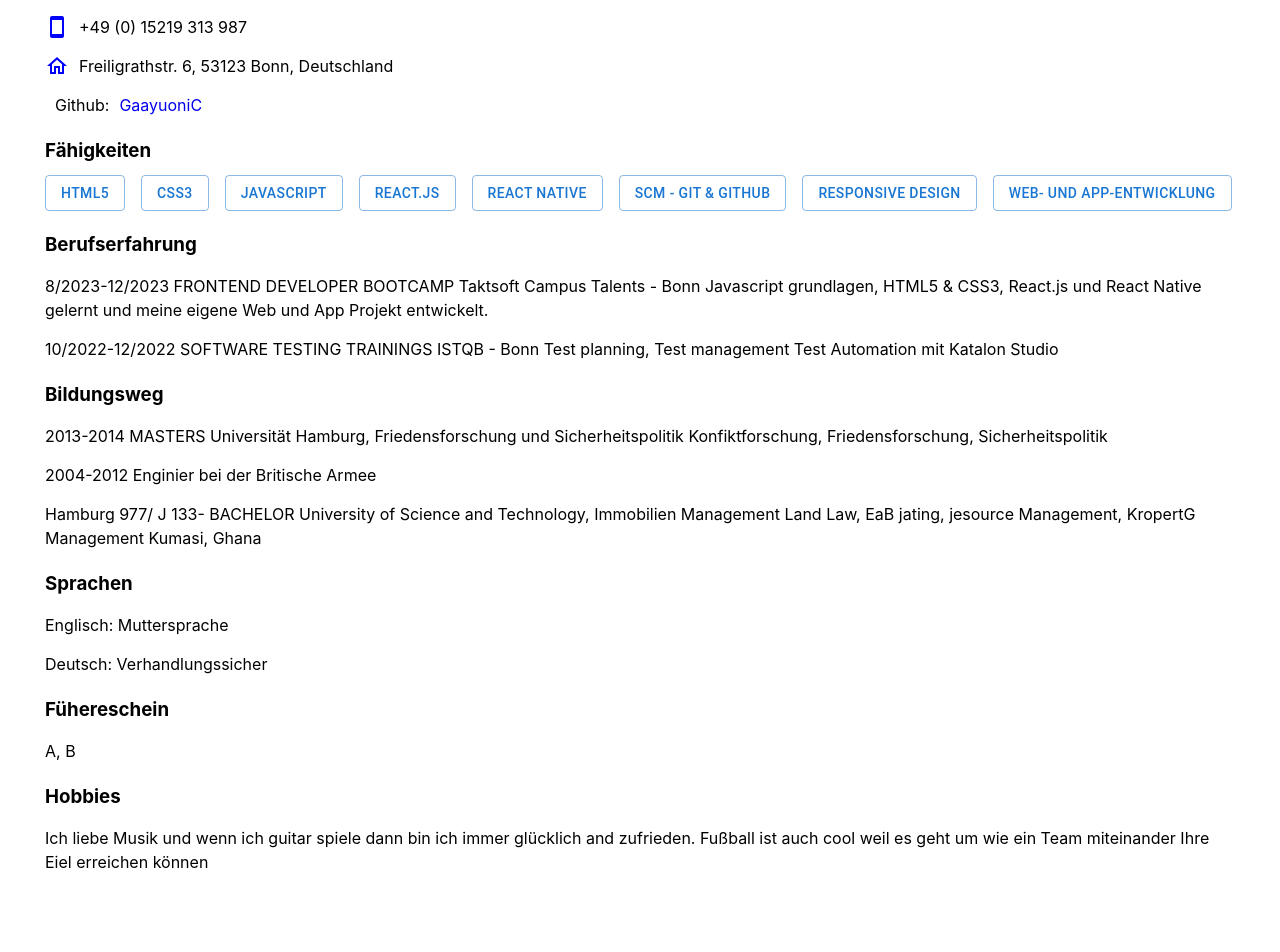
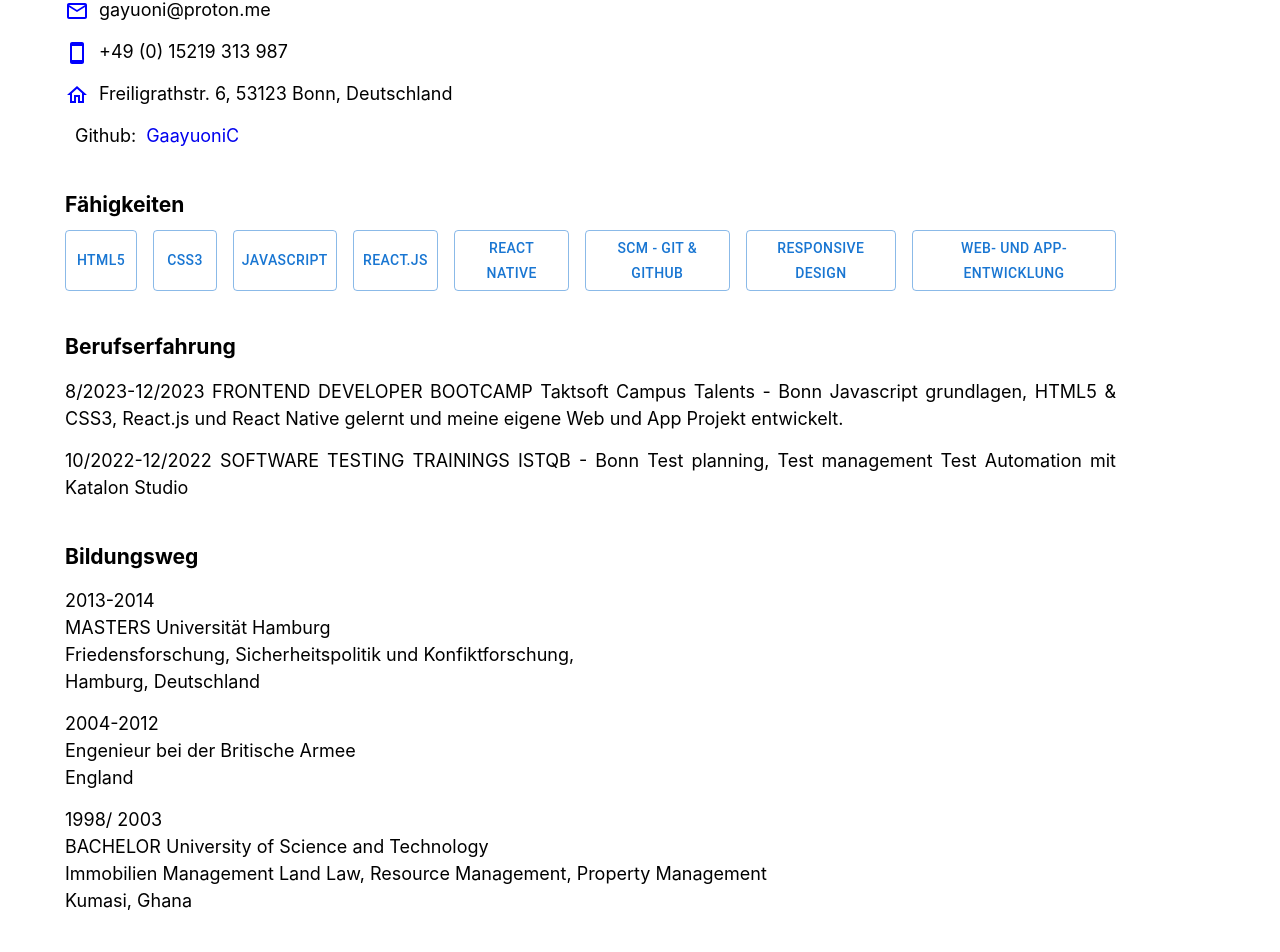
Before and after one commit to GaayuoniC/Gaayuoni-website-react, a React (Vite) app: page /cv in a window 1280 px wide. Shown: the part 403-1355 px from the top of the page. Before the commit the page ends 1322 px from the top, so only its background shows below. Built offline with nearby package versions, Linux system fonts and the light colour scheme.

Commit message:
cvpdf modified

```diff
--- a/src/components/CvPdf.jsx
+++ b/src/components/CvPdf.jsx
@@ -35,7 +35,7 @@ export function CvPdf() {
           besonders in einen agilen und dynamische Arbeitsumfeld
         </p>
       </article>
-      <div className="container-contact-details">
+      <article className="container-contact-details">
         <div className="icon-email-container">
           <EmailOutlinedIcon fontSize="medium" style={iconStyle} />
 
@@ -58,8 +58,8 @@ export function CvPdf() {
             GaayuoniC
           </Link>
         </div>
-      </div>
-      <div>
+      </article>
+      <article>
         <h3>Fähigkeiten</h3>
         <Stack spacing={2} direction="row">
           <Button variant="outlined">HTML5</Button>
@@ -71,8 +71,8 @@ export function CvPdf() {
           <Button variant="outlined">Responsive design</Button>
           <Button variant="outlined">Web- und App-Entwicklung</Button>
         </Stack>
-      </div>
-      <div>
+      </article>
+      <article>
         <h3>Berufserfahrung</h3>
 
         <p>
@@ -84,38 +84,42 @@ export function CvPdf() {
           10/2022-12/2022 SOFTWARE TESTING TRAININGS ISTQB - Bonn Test planning,
           Test management Test Automation mit Katalon Studio
         </p>
-      </div>
-      <div>
+      </article>
+      <article>
         <h3>Bildungsweg</h3>
         <p>
-          2013-2014 MASTERS Universität Hamburg, Friedensforschung und
-          Sicherheitspolitik Konfiktforschung, Friedensforschung,
-          Sicherheitspolitik
+          2013-2014 <br />
+          MASTERS Universität Hamburg <br /> Friedensforschung,
+          Sicherheitspolitik und Konfiktforschung, <br /> Hamburg, Deutschland
         </p>
-        <p>2004-2012 Enginier bei der Britische Armee</p>
         <p>
-          Hamburg 977/ J 133- BACHELOR University of Science and Technology,
-          Immobilien Management Land Law, EaB jating, jesource Management,
-          KropertG Management Kumasi, Ghana
+          2004-2012 <br /> Engenieur bei der Britische Armee <br />
+          England
         </p>
-      </div>
-      <div>
+        <p>
+          1998/ 2003 <br /> BACHELOR University of Science and Technology
+          <br />
+          Immobilien Management Land Law, Resource Management, Property
+          Management <br /> Kumasi, Ghana
+        </p>
+      </article>
+      <article>
         <h3>Sprachen</h3>
         <p>Englisch: Muttersprache</p>
         <p>Deutsch: Verhandlungssicher</p>
-      </div>
-      <div>
+      </article>
+      <article>
         <h3>Fühereschein</h3>
         <p>A, B</p>
-      </div>
-      <div>
+      </article>
+      <article>
         <h3>Hobbies</h3>
         <p>
           Ich liebe Musik und wenn ich guitar spiele dann bin ich immer
           glücklich and zufrieden. Fußball ist auch cool weil es geht um wie ein
           Team miteinander Ihre Eiel erreichen können
         </p>
-      </div>
+      </article>
     </div>
   );
 }
```
